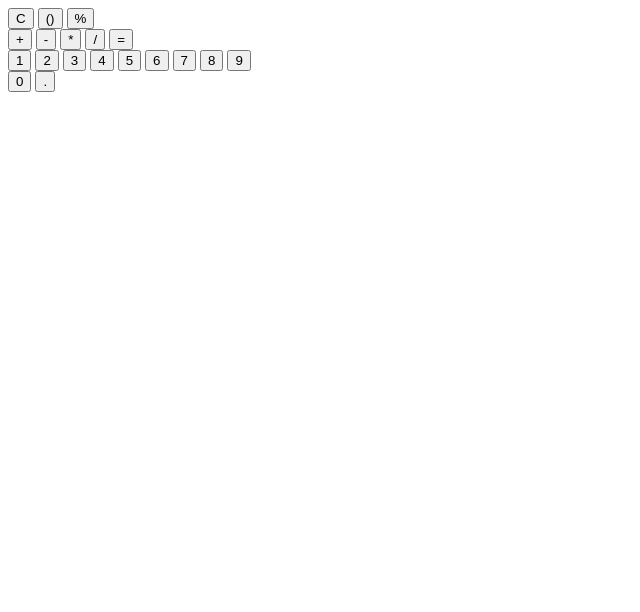
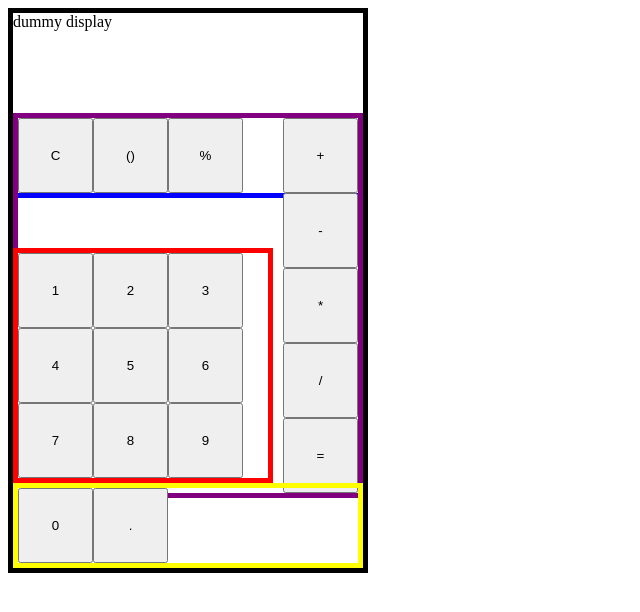
Before and after one commit to maxwatsonthecoder/calculatorTOP, a plain HTML site: page index.html in a window 1280 px wide. Shown: the whole page, without its empty margins (0-640 px from the left). Drawn offline with Linux system fonts and the light colour scheme.

Commit message:
Add basic CSS layout

```diff
--- a/index.html
+++ b/index.html
@@ -7,19 +7,20 @@
 </head>
 <body>
     <div id="container">
-        <div id="display"></div>
+        <div id="display">dummy display</div>
         <div id="options">
             <button>C</button>
             <button>()</button>
             <button>%</button>
         </div>
-        <div id="operators"></div>
+        <div id="operators" class="operators">
             <button>+</button>
             <button>-</button>
             <button>*</button>
             <button>/</button>
             <button>=</button>
-        <div id="numbers" class="numbers"></div>
+        </div>
+        <div id="numbers" class="numbers">
             <button>1</button>
             <button>2</button>
             <button>3</button>
@@ -29,9 +30,11 @@
             <button>7</button>
             <button>8</button>
             <button>9</button>
-        <div id="dec-zero"></div>
+        </div>
+        <div id="dec-zero">
             <button>0</button>
             <button>.</button>
+        </div>
 
     </div>
 
--- a/styles.css
+++ b/styles.css
@@ -0,0 +1,49 @@
+/* align main axis. justify cross axis */
+
+#container {
+    border: 5px solid black;
+    width: 350px;
+    display: flex;
+    flex-direction: column;
+    flex-wrap: wrap;
+}
+
+button {
+    width: 75px;
+    height: 75px;
+}
+
+#display {
+    display: flex;
+    outline: 5px solid black;
+    width: 350px;
+    height: 100px;
+
+}
+
+#options {
+    display: flex;
+    border: 5px solid blue;
+    align-items: flex-start;
+}
+
+#operators {
+    display: flex;
+    border: 5px solid purple;
+    flex-direction: column;
+    align-items: flex-end;
+    margin-top: -85px;
+}
+
+#numbers {
+    display: flex;
+    flex-wrap: wrap;
+    border: 5px solid red;
+    margin-top: -250px;
+    width: 250px;
+    }
+
+#dec-zero {
+    display: flex;
+    border: 5px solid yellow;
+}
```
Also changed, not shown: script.js (+0 -10 lines).
